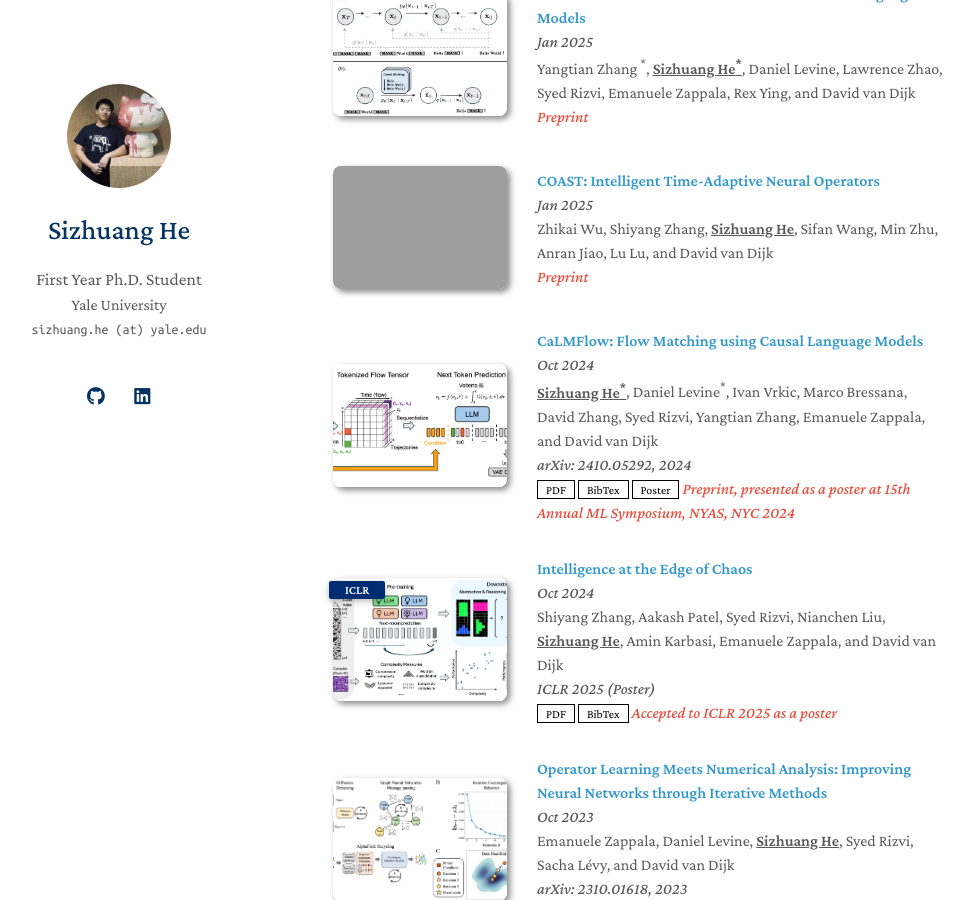
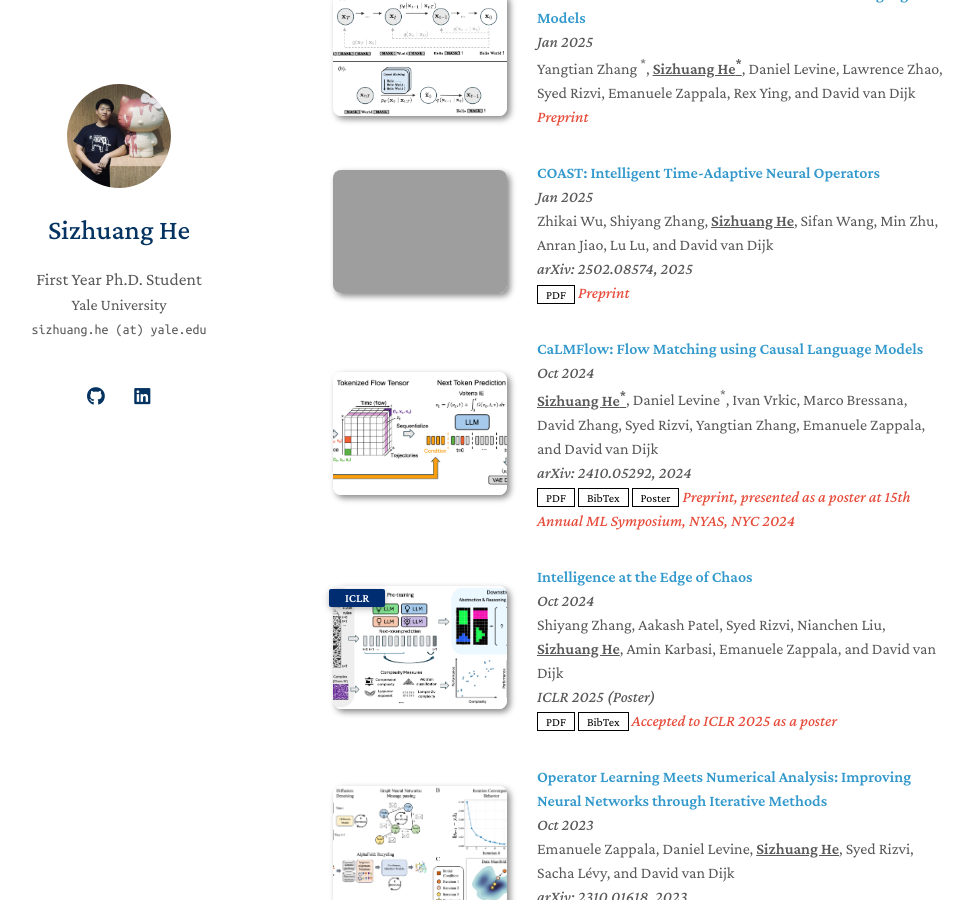
Before and after one commit to SizhuangHe/sizhuanghe.github.io, a Jekyll site: the page built from index.md, in a window 1280 px wide and 900 px high, scrolled down 555 px. Shown: the whole window, without its empty margins (157-1130 px from the left). Built offline with Jekyll 4.4.1, drawn with Linux system fonts in a browser that asks for light colours; a style sheet for code colours, icons or effects is not loaded; our own code applies the rules of GitHub Pages for plain Markdown files; grey boxes are pictures that could not be loaded.

Commit message:
update arxiv

```diff
--- a/_data/publications.yml
+++ b/_data/publications.yml
@@ -16,8 +16,8 @@ main:
     authors: Zhikai Wu, Shiyang Zhang, <b><u>Sizhuang He</u></b>, Sifan Wang, Min Zhu, Anran Jiao, Lu Lu, and David van Dijk
     date: Jan 2025
     # conference_short: asas
-    # conference:
-    # pdf:
+    conference: arXiv&#58; 2502.08574, 2025
+    pdf: https://arxiv.org/abs/2502.08574
     # code: https://github.com/MrGiovanni/ContinualLearning
     # bibtex: ./assets/bibs/calmflow.txt
     image: ./assets/img/coast.png
```
